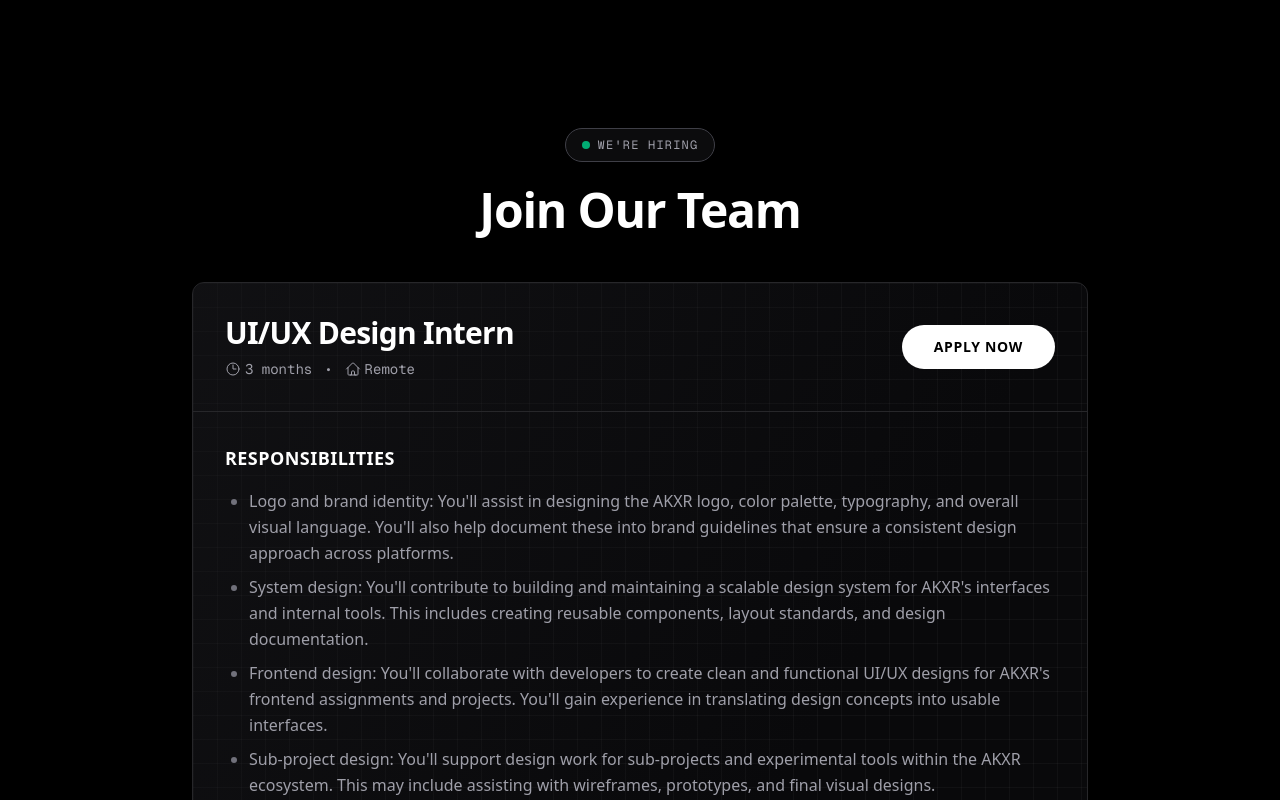
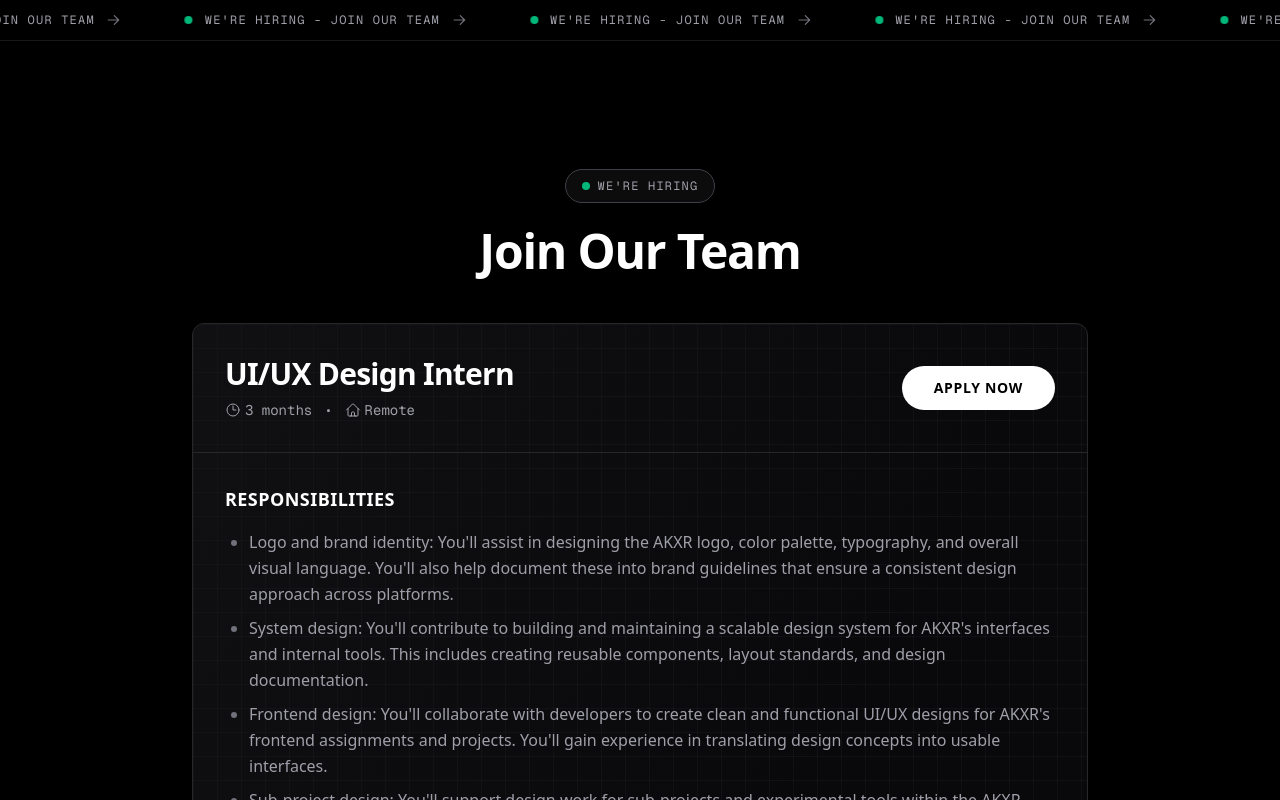
Before and after one commit to akxr-in/akxr-landing-page, a Next.js app: page /careers in a window 1280 px wide. Shown: the top 800 px of the page. Built offline with nearby package versions, Linux system fonts and the light colour scheme.

Commit message:
feat: implement animated HiringBanner with marquee effect and update layout to include it in Hero and Footer components

```diff
--- /dev/null
+++ b/app/components/Footer.tsx
@@ -0,0 +1,62 @@
+
+const Footer = () => {
+  return (
+    <footer className="border-t border-zinc-900 bg-black py-12">
+    <div className="mx-auto max-w-6xl px-4">
+      <div className="flex flex-col items-center justify-center gap-6">
+        <div className="flex items-center gap-6">
+          <a
+            href="https://x.com/akxrindia"
+            target="_blank"
+            rel="noopener noreferrer"
+            className="text-zinc-500 transition-colors hover:text-white"
+            aria-label="X (Twitter)"
+          >
+            <svg xmlns="http://www.w3.org/2000/svg" fill="currentColor" viewBox="0 0 24 24" className="h-5 w-5">
+              <path d="M18.244 2.25h3.308l-7.227 8.26 8.502 11.24H16.17l-5.214-6.817L4.99 21.75H1.68l7.73-8.835L1.254 2.25H8.08l4.713 6.231zm-1.161 17.52h1.833L7.084 4.126H5.117z" />
+            </svg>
+          </a>
+          <a
+            href="https://www.instagram.com/akxrindia"
+            target="_blank"
+            rel="noopener noreferrer"
+            className="text-zinc-500 transition-colors hover:text-white"
+            aria-label="Instagram"
+          >
+            <svg xmlns="http://www.w3.org/2000/svg" fill="currentColor" viewBox="0 0 24 24" className="h-5 w-5">
+              <path d="M12 2.163c3.204 0 3.584.012 4.85.07 3.252.148 4.771 1.691 4.919 4.919.058 1.265.069 1.645.069 4.849 0 3.205-.012 3.584-.069 4.849-.149 3.225-1.664 4.771-4.919 4.919-1.266.058-1.644.07-4.85.07-3.204 0-3.584-.012-4.849-.07-3.26-.149-4.771-1.699-4.919-4.92-.058-1.265-.07-1.644-.07-4.849 0-3.204.013-3.583.07-4.849.149-3.227 1.664-4.771 4.919-4.919 1.266-.057 1.645-.069 4.849-.069zm0-2.163c-3.259 0-3.667.014-4.947.072-4.358.2-6.78 2.618-6.98 6.98-.059 1.281-.073 1.689-.073 4.948 0 3.259.014 3.668.072 4.948.2 4.358 2.618 6.78 6.98 6.98 1.281.058 1.689.072 4.948.072 3.259 0 3.668-.014 4.948-.072 4.354-.2 6.782-2.618 6.979-6.98.059-1.28.073-1.689.073-4.948 0-3.259-.014-3.667-.072-4.947-.196-4.354-2.617-6.78-6.979-6.98-1.281-.059-1.69-.073-4.949-.073zm0 5.838c-3.403 0-6.162 2.759-6.162 6.162s2.759 6.163 6.162 6.163 6.162-2.759 6.162-6.163c0-3.403-2.759-6.162-6.162-6.162zm0 10.162c-2.209 0-4-1.79-4-4 0-2.209 1.791-4 4-4s4 1.791 4 4c0 2.21-1.791 4-4 4zm6.406-11.845c-.796 0-1.441.645-1.441 1.44s.645 1.44 1.441 1.44c.795 0 1.439-.645 1.439-1.44s-.644-1.44-1.439-1.44z" />
+            </svg>
+          </a>
+          <a
+            href="https://www.linkedin.com/company/akxr-india/"
+            target="_blank"
+            rel="noopener noreferrer"
+            className="text-zinc-500 transition-colors hover:text-white"
+            aria-label="LinkedIn"
+          >
+            <svg xmlns="http://www.w3.org/2000/svg" fill="currentColor" viewBox="0 0 24 24" className="h-5 w-5">
+              <path d="M20.447 20.452h-3.554v-5.569c0-1.328-.027-3.037-1.852-3.037-1.853 0-2.136 1.445-2.136 2.939v5.667H9.351V9h3.414v1.561h.046c.477-.9 1.637-1.85 3.37-1.85 3.601 0 4.267 2.37 4.267 5.455v6.286zM5.337 7.433c-1.144 0-2.063-.926-2.063-2.065 0-1.138.92-2.063 2.063-2.063 1.14 0 2.064.925 2.064 2.063 0 1.139-.925 2.065-2.064 2.065zm1.782 13.019H3.555V9h3.564v11.452zM22.225 0H1.771C.792 0 0 .774 0 1.729v20.542C0 23.227.792 24 1.771 24h20.451C23.2 24 24 23.227 24 22.271V1.729C24 .774 23.2 0 22.222 0h.003z" />
+            </svg>
+          </a>
+          <a
+            href="mailto:contact@akxr.in"
+            className="text-zinc-500 transition-colors hover:text-white"
+            aria-label="Email"
+          >
+            <svg xmlns="http://www.w3.org/2000/svg" fill="none" viewBox="0 0 24 24" strokeWidth={1.5} stroke="currentColor" className="h-5 w-5">
+              <path strokeLinecap="round" strokeLinejoin="round" d="M21.75 6.75v10.5a2.25 2.25 0 01-2.25 2.25h-15a2.25 2.25 0 01-2.25-2.25V6.75m19.5 0A2.25 2.25 0 0019.5 4.5h-15a2.25 2.25 0 00-2.25 2.25m19.5 0v.243a2.25 2.25 0 01-1.07 1.916l-7.5 4.615a2.25 2.25 0 01-2.36 0L3.32 8.91a2.25 2.25 0 01-1.07-1.916V6.75" />
+            </svg>
+          </a>
+        </div>
+
+        {/* Copyright */}
+        <p className="text-sm text-zinc-500">
+          &copy; {new Date().getFullYear()} akxr labs. All rights reserved.
+        </p>
+      </div>
+    </div>
+  </footer>
+  )
+}
+
+export default Footer
--- a/app/components/Hero.tsx
+++ b/app/components/Hero.tsx
@@ -1,12 +1,9 @@
 'use client';
-
-import HiringBanner from "./HiringBanner";
 
 export default function Hero() {
   return (
     <section className="relative flex min-h-screen flex-col items-center justify-center overflow-hidden bg-black px-4 text-center">
       <div className="absolute inset-0 bg-linear-to-b from-transparent via-black/50 to-black pointer-events-none" />
-      <HiringBanner/>
 
       <div className="relative z-10 max-w-4xl">
         <h1 className="mb-6 bg-linear-to-b from-white to-zinc-500 bg-clip-text text-6xl font-bold tracking-tighter text-transparent sm:text-8xl animate-fade-in-up">
--- a/app/components/HiringBanner.tsx
+++ b/app/components/HiringBanner.tsx
@@ -1,16 +1,34 @@
-import { FaArrowRightLong } from "react-icons/fa6"
+'use client';
 
 const HiringBanner = () => {
   return (
-    <div className="relative z-20 w-full flex justify-center mb-4 animate-fade-in-up">
-        <a
-          href="/careers"
-          className="flex items-center gap-2 bg-black border border-zinc-700 text-white font-bold py-2 px-6 rounded-full shadow-lg hover:scale-105 transition-transform"
-        >
-          🚀 We&apos;re hiring! Apply Now
-          <FaArrowRightLong className="ml-2 text-lg shrink-0 animate-move-right" />
-        </a>
-      </div>
+    <div className="w-full border-b border-zinc-900 bg-black py-3 overflow-hidden relative">
+      <a
+        href="/careers"
+        className="block hover:opacity-80 transition-opacity"
+      >
+        <div className="flex whitespace-nowrap animate-marquee">
+          {[...Array(50)].map((_, i) => (
+            <div key={i} className="inline-flex items-center gap-3 mx-8">
+              <span className="h-2 w-2 rounded-full bg-emerald-500 animate-pulse" />
+              <span className="text-xs font-mono text-zinc-400 uppercase tracking-widest">
+                We&apos;re Hiring - Join Our Team
+              </span>
+              <svg
+                xmlns="http://www.w3.org/2000/svg"
+                fill="none"
+                viewBox="0 0 24 24"
+                strokeWidth={2}
+                stroke="currentColor"
+                className="w-3.5 h-3.5 text-zinc-500"
+              >
+                <path strokeLinecap="round" strokeLinejoin="round" d="M13.5 4.5L21 12m0 0l-7.5 7.5M21 12H3" />
+              </svg>
+            </div>
+          ))}
+        </div>
+      </a>
+    </div>
   )
 }
 
--- a/app/globals.css
+++ b/app/globals.css
@@ -6,6 +6,20 @@
 .animate-move-right {
   animation: move-right 1s infinite alternate;
 }
+
+@keyframes marquee {
+  0% {
+    transform: translateX(0);
+  }
+  100% {
+    transform: translateX(-50%);
+  }
+}
+
+.animate-marquee {
+  animation: marquee 1s linear infinite;
+}
+
 @import "tailwindcss";
 
 :root {
--- a/app/layout.tsx
+++ b/app/layout.tsx
@@ -1,6 +1,7 @@
 import type { Metadata } from "next";
 import { Geist, Geist_Mono } from "next/font/google";
 import "./globals.css";
+import HiringBanner from "./components/HiringBanner";
 
 const geistSans = Geist({
   variable: "--font-geist-sans",
@@ -27,7 +28,9 @@
       <body
         className={`${geistSans.variable} ${geistMono.variable} antialiased`}
       >
+        <HiringBanner />
         {children}
+        <HiringBanner />
       </body>
     </html>
   );
```
Also changed, not shown: app/page.tsx (+2 -59 lines).
